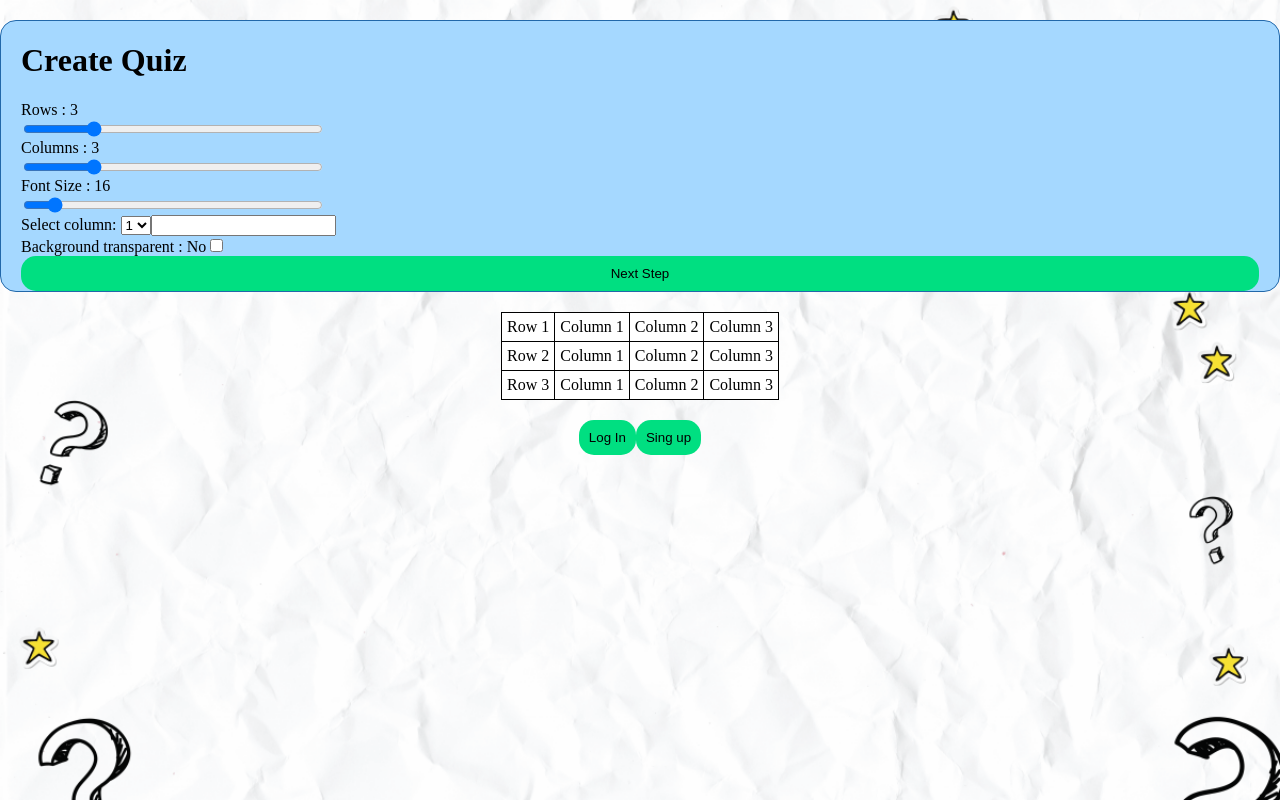
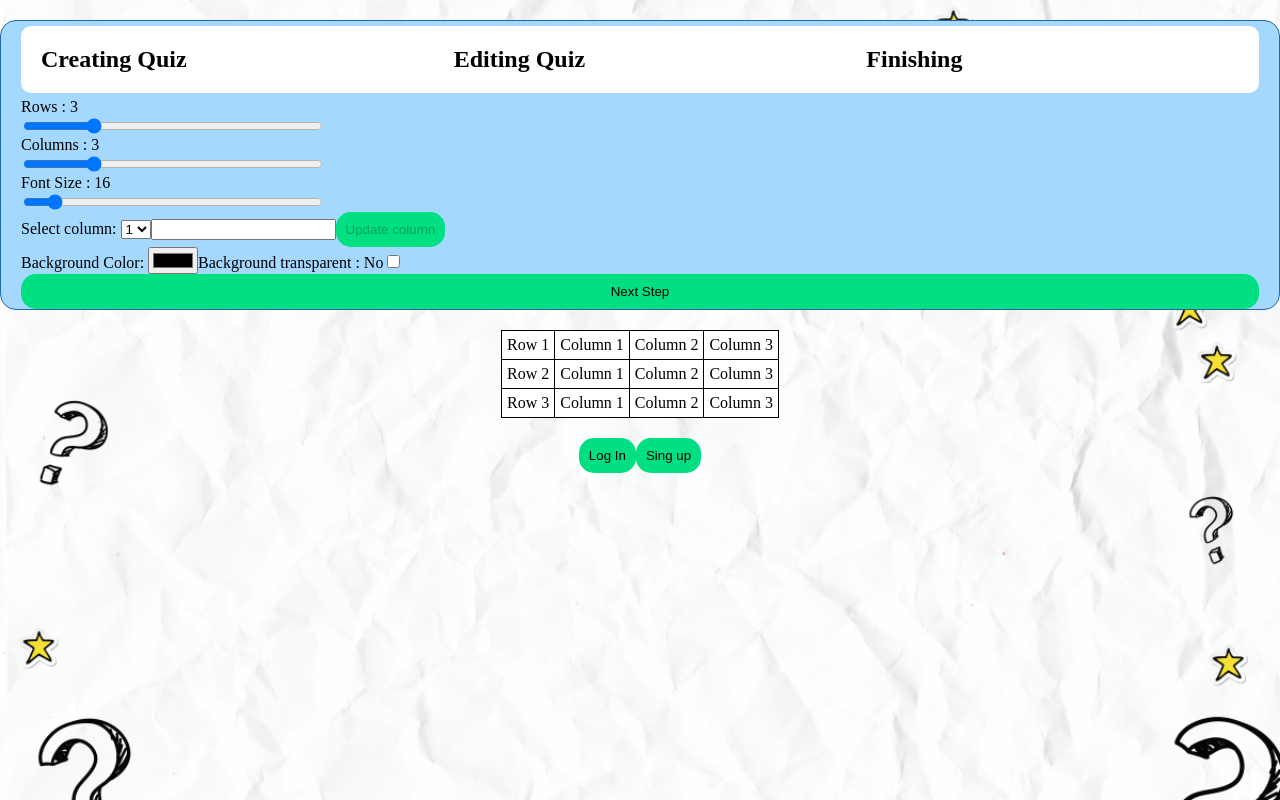
Before and after one commit to Borozenniy/YEstandup-quiz, a React (Vite) app in the folder Yestandup/: page /createquiz in a window 1280 px wide. Built offline with nearby package versions, Linux system fonts and the light colour scheme.

Commit message:
Create Table
- adding background color selector

```diff
--- a/Yestandup/src/components/create-quiz/create-quiz.scss
+++ b/Yestandup/src/components/create-quiz/create-quiz.scss
@@ -8,8 +8,6 @@
   margin: 0 auto;
 
   &__modification {
-    border: 1px solid #2268aa;
-    border-radius: 16px;
     display: flex;
     flex-direction: column;
     justify-content: flex-start;
@@ -19,6 +17,29 @@
     padding: 0 20px;
     margin-bottom: 20px;
     background: #a5d8ff;
+    border: 1px solid #2268aa;
+    border-radius: 16px;
+  }
+
+  &__stages {
+    display: flex;
+    justify-content: space-around;
+    //align-items: center;
+    margin: 5px 0;
+    font-size: 24px;
+    font-weight: bold;
+    border-radius: 10px;
+    background-color: white;
+  }
+
+  &__stage {
+    width: 100%;
+    padding: 20px;
+    &:hover {
+      border-radius: 10px;
+      background-color: #73aeda;
+      cursor: pointer;
+    }
   }
 
   &__table {
--- a/Yestandup/src/components/create-quiz/create-quiz.tsx
+++ b/Yestandup/src/components/create-quiz/create-quiz.tsx
@@ -17,14 +17,19 @@ export const CreateQuiz = () => {
   });
   const [sliderRowsValue, setSliderRowsValue] = useState(3);
   const [sliderColumnsValue, setSliderColumnsValue] = useState(3);
+  const [backgroundColor, setBackgroundColor] = useState('#fff');
   const [isBackgroundTransparent, setIsBackgroundTransparent] = useState(false);
   const [fontSize, setFontSize] = useState(16);
   //* Values for the table column
   const [columnValues, setColumnValues] = useState('');
-  const [columnIndex, setColumnIndex] = useState<number | null>(null);
+  const [columnIndex, setColumnIndex] = useState(1);
 
   const tableColumns = table[0].columns;
 
+  const clearColumnValues = () => {
+    setColumnValues('');
+    setColumnIndex(1);
+  };
   const changeSliderRowsValue = (e) => {
     setSliderRowsValue(e.target.value);
   };
@@ -39,6 +44,10 @@ export const CreateQuiz = () => {
 
   const changeBackgroundTransparent = () => {
     setIsBackgroundTransparent(!isBackgroundTransparent);
+  };
+
+  const changeBackgroundColor = (e) => {
+    setBackgroundColor(e.target.value);
   };
 
   const nextStep = () => {
@@ -80,6 +89,7 @@ export const CreateQuiz = () => {
     //  column = columnValues;
     //});
     setTable(updatedTable);
+    clearColumnValues();
   };
 
   useEffect(() => {
@@ -87,8 +97,9 @@ export const CreateQuiz = () => {
       ...tableParameters,
       transparentBackground: isBackgroundTransparent,
       fontSize,
+      backgroundColor,
     });
-  }, [isBackgroundTransparent, fontSize]);
+  }, [isBackgroundTransparent, fontSize, backgroundColor]);
 
   useEffect(() => {
     createTable();
@@ -100,15 +111,19 @@ export const CreateQuiz = () => {
     });
   */
 
-  useEffect(() => {
-    if (columnIndex !== null && columnValues !== '') {
-      updateColumnValues(columnIndex, columnValues);
-    }
-  }, [columnValues, columnIndex]);
+  //useEffect(() => {
+  //  if (columnIndex !== null && columnValues !== '') {
+  //    updateColumnValues(columnIndex, columnValues);
+  //  }
+  //}, [columnValues, columnIndex]);
   return (
     <div className='create-quiz'>
       <div className='create-quiz__modification'>
-        <h1>Create Quiz</h1>
+        <div className='create-quiz__stages'>
+          <span className='create-quiz__stage'>Creating Quiz</span>
+          <span className='create-quiz__stage'>Editing Quiz</span>
+          <span className='create-quiz__stage'>Finishing</span>
+        </div>
         <span> Rows : {sliderRowsValue}</span>
         <input
           type='range'
@@ -153,8 +168,22 @@ export const CreateQuiz = () => {
             value={columnValues}
             onChange={changeColumnValues}
           />
+          <Button
+            disabled={columnValues === ''}
+            label='Update column '
+            mode='primary'
+            onClick={() => updateColumnValues(columnIndex, columnValues)}
+          />
         </div>
         <div>
+          <span> Background Color: </span>
+          <input
+            type='color'
+            name='color'
+            id='color'
+            value={backgroundColor}
+            onChange={changeBackgroundColor}
+          />
           <span>
             Background transparent : {isBackgroundTransparent ? 'Yes' : 'No'}
           </span>
--- a/Yestandup/src/components/table/table.tsx
+++ b/Yestandup/src/components/table/table.tsx
@@ -1,6 +1,7 @@
 import { useState } from 'react';
+import { Button } from '../button/button';
 import './table.scss';
-import e from 'cors';
+import { set } from 'mongoose';
 
 type TableProps = {
   table: any;
@@ -12,6 +13,7 @@ type TableProps = {
 type TableParametersProps = {
   transparentBackground: boolean;
   fontSize: number;
+  backgroundColor: string;
 };
 
 //const tableExample = [
@@ -24,6 +26,7 @@ export const Table = ({ table, tableParameters }: TableProps) => {
   const [editedRow, setEditedRow] = useState<number | null>(null);
   const [editedColumn, setEditedColumn] = useState<number | null>(null);
   const [newCellValue, setNewCellValue] = useState('');
+  const [isEditing, setIsEditing] = useState(false);
   const isTransparent = tableParameters.transparentBackground
     ? 'quiz-table--transparent'
     : '';
@@ -33,6 +36,14 @@ export const Table = ({ table, tableParameters }: TableProps) => {
     columnIndex: number,
     currentValue: string
   ) => {
+    if (isEditing) {
+      setIsEditing(false);
+    }
+    if (isEditing && editedRow === rowIndex && editedColumn === columnIndex) {
+      setIsEditing(false);
+      return;
+    }
+    setIsEditing(true);
     setEditedRow(rowIndex);
     setEditedColumn(columnIndex);
     setNewCellValue(currentValue);
@@ -49,23 +60,46 @@ export const Table = ({ table, tableParameters }: TableProps) => {
     const updatedTable = [...table];
     updatedTable[rowIndex].columns[columnIndex] = newCellValue;
   };
+
+  const handleClickSaveButton = () => {
+    console.log('Save');
+    console.log(newCellValue);
+    clearEdition();
+  };
+
+  const clearEdition = () => {
+    setIsEditing(false);
+    setEditedRow(null);
+    setEditedColumn(null);
+    setNewCellValue('');
+  };
+
   return (
     <table
       className={`quiz-table ${isTransparent}`}
-      style={{ fontSize: Number(tableParameters.fontSize) + 'px' }}
+      style={{
+        fontSize: Number(tableParameters.fontSize) + 'px',
+        backgroundColor: isTransparent
+          ? 'transparent'
+          : tableParameters.backgroundColor,
+      }}
     >
       <tbody>
         {table.map((row, rowIndex) => (
           <tr key={rowIndex}>
-            <td>
+            <td key={rowIndex}>
               <span>{row.rowName}</span>
+              {/*{rowIndex === editedRow}*/}
             </td>
             {row.columns.map((column, columnIndex) => (
               <td
                 key={columnIndex}
                 onClick={() => handleCellClick(rowIndex, columnIndex, column)}
               >
-                {columnIndex === editedColumn && rowIndex === editedRow ? (
+                {isEditing &&
+                columnIndex === editedColumn &&
+                rowIndex === editedRow ? (
+                  <>
                     <input
                       type='text'
                       style={{
@@ -78,6 +112,12 @@ export const Table = ({ table, tableParameters }: TableProps) => {
                         handleChangeCellValueOnBlur(rowIndex, columnIndex)
                       }
                     />
+                    <Button
+                      label='Save'
+                      mode='primary'
+                      onClick={handleClickSaveButton}
+                    />
+                  </>
                 ) : (
                   column
                 )}
```
Lines whose indentation alone changed are shown as unchanged.
